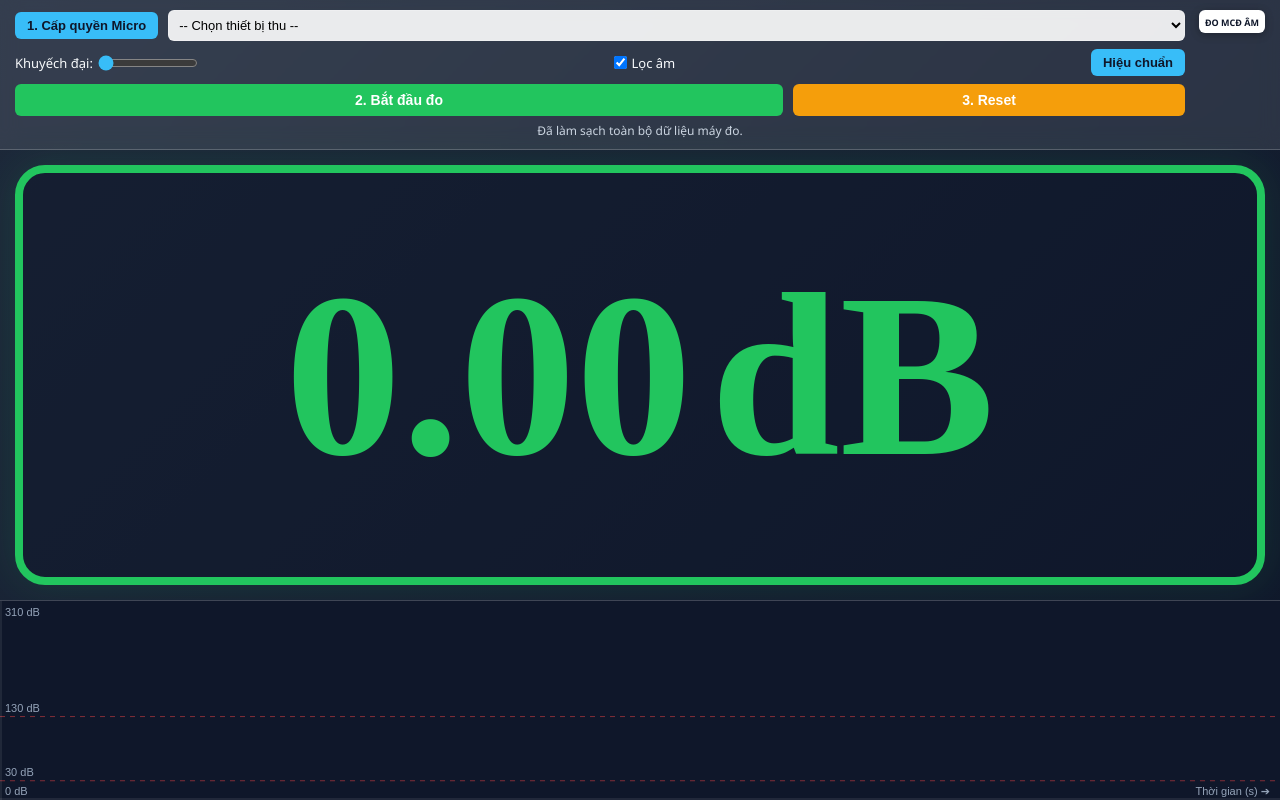
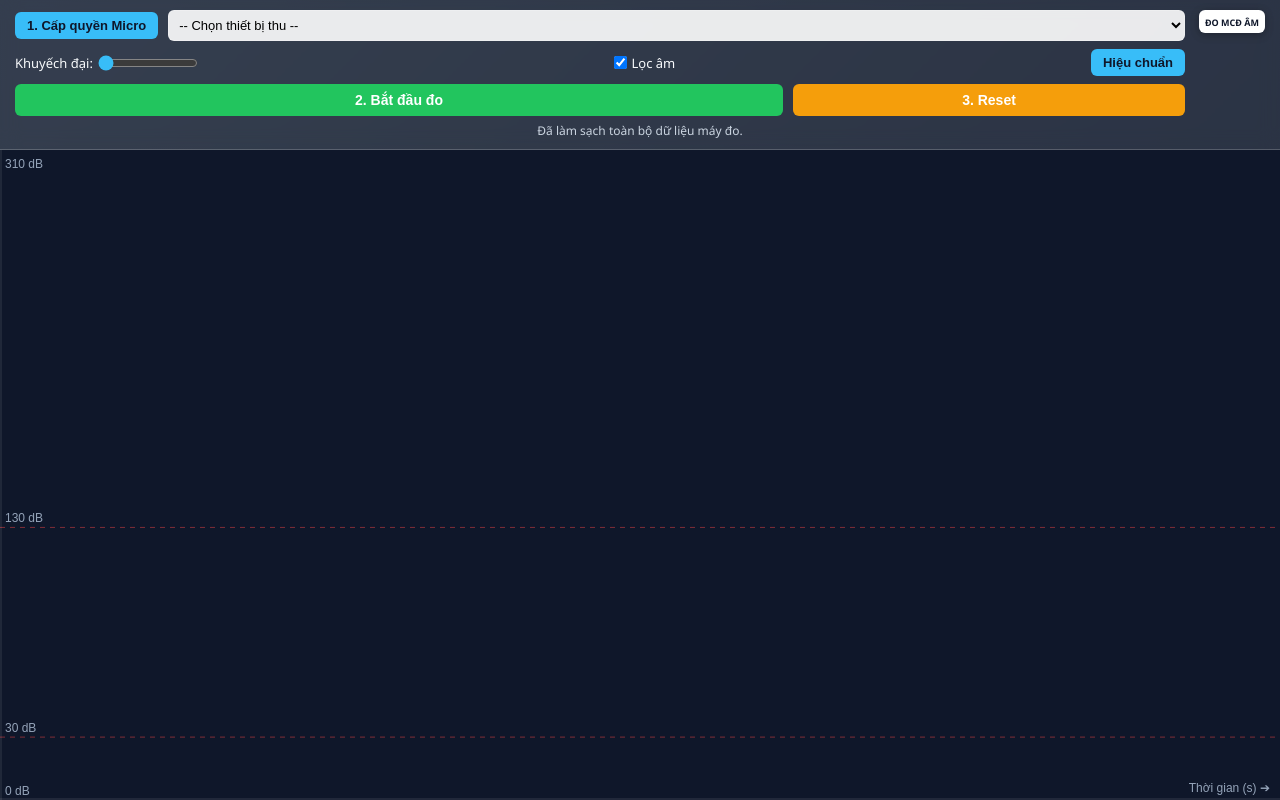
Before and after one commit to Vobinhminh/do_tieng_on_DB, a plain HTML site: page index.html in a window 1280 px wide. Both pictures are taken after a click on the button "3. Reset". Drawn offline with Linux system fonts and the light colour scheme.

Commit message:
index.html
Removed the main display section and updated canvas container styles. Adjusted event handling and tooltip display for the graph.

```diff
--- a/index.html
+++ b/index.html
@@ -134,85 +134,20 @@
             margin-top: -2px;
         }
 
-        /* ================= KHU VỰC HIỂN THỊ TRUNG TÂM ================= */
-        .main-display {
+        /* ================= KHU VỰC ĐỒ THỊ TOÀN MÀN HÌNH ================= */
+        .canvas-container {
             flex: 1;
-            display: flex;
-            flex-direction: row;
-            padding: 15px;
-            gap: 20px;
+            width: 100%;
+            background: rgba(15, 23, 42, 0.9);
+            position: relative;
             min-height: 0;
-            box-sizing: border-box;
-        }
-
-        /* KHUNG CHỮ NHẬT LẤP ĐẦY KHÔNG GIAN */
-        .db-container {
-            flex: 1;
-            height: 100%;
-            min-width: 0;
-            min-height: 0;
-            display: flex;
-            align-items: stretch;
-            justify-content: stretch;
-            padding: 0px;
-        }
-
-        .db-box {
-            flex: 1;
-            container-type: size;
-            background: rgba(15, 23, 42, 0.5);
-            border: 8px solid var(--safe-color);
-            border-radius: 30px;
-            display: flex;
-            flex-direction: column;
-            justify-content: center;
-            align-items: center;
-            box-shadow: 0 0 40px rgba(34, 197, 94, 0.15);
-            transition: border-color 0.15s ease-out, box-shadow 0.15s ease-out;
-            box-sizing: border-box;
-            padding: 5px;
-        }
-
-        .db-readout {
-            display: flex;
-            align-items: baseline;
-            justify-content: center;
-            gap: 1.5cqw;
-            width: 100%;
-            color: var(--safe-color);
-            transition: color 0.15s ease-out;
-        }
-
-        .db-value {
-            font-size: min(19cqw, 65cqh);
-            font-weight: 900;
-            color: inherit;
-            line-height: 1;
-            font-family: 'Times New Roman', Times, serif;
-            font-variant-numeric: tabular-nums;
-        }
-
-        .db-unit {
-            font-size: min(19cqw, 65cqh);
-            font-weight: 900;
-            color: inherit;
-            font-family: 'Times New Roman', Times, serif;
-        }
-
-        /* ĐỒ THỊ BIỂU ĐỒ (dB vs Thời gian) */
-        .canvas-container {
-            width: 100%;
-            height: 200px;
-            background: rgba(15, 23, 42, 0.9);
-            border-top: 1px solid var(--border-color);
-            flex-shrink: 0;
-            position: relative;
         }
 
         canvas {
             width: 100%;
             height: 100%;
             display: block;
+            touch-action: none; /* Tránh xung đột cuộn màn hình trên thiết bị cảm ứng */
         }
 
         /* RESPONSIVE ĐIỆN THOẠI */
@@ -220,9 +155,6 @@
             .top-toolbar { padding-right: 15px; }
             .qr-corner { display: none; }
             .tool-row { padding-right: 0; }
-            .main-display { padding: 10px; }
-            .db-box { border-width: 6px; border-radius: 20px; }
-            .canvas-container { height: 150px; }
         }
     </style>
 </head>
@@ -255,19 +187,7 @@
         <div id="statusText">Vui lòng Cấp quyền Micro để bắt đầu.</div>
     </div>
 
-    <!-- GIAO DIỆN HIỂN THỊ CHÍNH -->
-    <div class="main-display">
-        <div class="db-container">
-            <div id="dbBox" class="db-box">
-                <div id="dbReadout" class="db-readout">
-                    <div id="dbDisplay" class="db-value">0.00</div>
-                    <div class="db-unit">dB</div>
-                </div>
-            </div>
-        </div>
-    </div>
-
-    <!-- ĐỒ THỊ CỘT NĂNG LƯỢNG -->
+    <!-- ĐỒ THỊ CỘT NĂNG LƯỢNG PHÓNG TO TOÀN BỘ KHÔNG GIAN BÊN DƯỚI -->
     <div class="canvas-container" id="canvasContainer">
         <canvas id="waveformCanvas"></canvas>
     </div>
@@ -315,10 +235,6 @@
     const resetBtn = document.getElementById('resetBtn');
     const calibrateBtn = document.getElementById('calibrateBtn');
 
-    const dbReadout = document.getElementById('dbReadout');
-    const dbDisplay = document.getElementById('dbDisplay');
-    const dbBox = document.getElementById('dbBox');
-
     const gainRange = document.getElementById('gainRange');
     const filterToggle = document.getElementById('filterToggle');
     const statusText = document.getElementById('statusText');
@@ -327,7 +243,11 @@
     const canvas = document.getElementById('waveformCanvas');
     const canvasCtx = canvas.getContext('2d');
 
-    window.onresize = () => { if(!isMeasuring) drawEmptyGraph(); };
+    window.onresize = () => {
+        canvas.width = canvas.offsetWidth;
+        canvas.height = canvas.offsetHeight;
+        drawGraphGrid();
+    };
 
     // 1. Cấp quyền & Chọn Micro
     micBtn.addEventListener('click', async () => {
@@ -469,7 +389,7 @@
         measureBtn.innerText = "Bắt đầu đo";
         measureBtn.className = "start-btn";
         micSelect.disabled = false;
-        drawGraphGrid(); // Vẽ lại để sẵn sàng tương tác xem số liệu
+        drawGraphGrid();
     }
 
     // Nút RESET
@@ -481,11 +401,6 @@
         windowCountFrames = 0;
         dbHistory = [];
         selectedBarIndex = -1;
-
-        dbDisplay.innerText = '0.00';
-        dbReadout.style.color = 'var(--safe-color)';
-        dbBox.style.borderColor = 'var(--safe-color)';
-        dbBox.style.boxShadow = '0 0 40px rgba(34, 197, 94, 0.15)';
 
         gainRange.value = 1;
         document.getElementById('filterToggle').checked = true;
@@ -507,21 +422,6 @@
         }
     });
 
-    function updateUI(db) {
-        let formattedDb = db.toFixed(2);
-        dbDisplay.innerText = formattedDb;
-
-        if (db > 130 || db < 30) {
-            dbReadout.style.color = 'var(--danger-color)';
-            dbBox.style.borderColor = 'var(--danger-color)';
-            dbBox.style.boxShadow = '0 0 50px rgba(239, 68, 68, 0.3)';
-        } else {
-            dbReadout.style.color = 'var(--safe-color)';
-            dbBox.style.borderColor = 'var(--safe-color)';
-            dbBox.style.boxShadow = '0 0 40px rgba(34, 197, 94, 0.15)';
-        }
-    }
-
     // Xử lý Sự kiện Chọn Cột khi Chạm/Rê chuột (Hover / Touch / Click)
     function handleCanvasInteract(clientX) {
         if (isMeasuring || dbHistory.length === 0) return;
@@ -529,7 +429,6 @@
         const rect = canvas.getBoundingClientRect();
         const mouseX = clientX - rect.left;
 
-        let totalSlots = 1000; // 1000 mẫu trong 10 giây
         let startX = 60;
         let availableWidth = canvas.width - 80;
 
@@ -549,6 +448,9 @@
     canvas.addEventListener('touchstart', (e) => {
         if (e.touches.length > 0) handleCanvasInteract(e.touches[0].clientX);
     });
+    canvas.addEventListener('touchmove', (e) => {
+        if (e.touches.length > 0) handleCanvasInteract(e.touches[0].clientX);
+    });
 
     // Thuật toán vẽ Đồ thị Cột Năng Lượng (Bar Chart)
     function drawGraphGrid() {
@@ -556,7 +458,7 @@
         canvasCtx.fillRect(0, 0, canvas.width, canvas.height);
 
         canvasCtx.lineWidth = 1;
-        canvasCtx.font = '11px sans-serif';
+        canvasCtx.font = '12px sans-serif';
 
         let y130 = canvas.height - (130 / GRAPH_MAX_DB) * canvas.height;
         let y30 = canvas.height - (30 / GRAPH_MAX_DB) * canvas.height;
@@ -586,20 +488,19 @@
         canvasCtx.stroke();
 
         canvasCtx.fillStyle = '#94a3b8';
-        canvasCtx.fillText(GRAPH_MAX_DB + " dB", 5, 15);
+        canvasCtx.fillText(GRAPH_MAX_DB + " dB", 5, 18);
         canvasCtx.fillText("130 dB", 5, y130 - 5);
         canvasCtx.fillText("30 dB", 5, y30 - 5);
         canvasCtx.fillText("0 dB", 5, canvas.height - 5);
 
         let textWidth = canvasCtx.measureText("Thời gian (s) ➔").width;
-        canvasCtx.fillText("Thời gian (s) ➔", canvas.width - textWidth - 10, canvas.height - 5);
+        canvasCtx.fillText("Thời gian (s) ➔", canvas.width - textWidth - 10, canvas.height - 8);
 
         // VẼ CÁC CỘT CƯỜNG ĐỘ ÂM
         if (dbHistory.length > 0) {
             let maxDb = Math.max(...dbHistory);
             let minDb = Math.min(...dbHistory);
 
-            // Tính toán bề rộng cột cho 1000 mẫu thu được trong 10 giây (0.01s/mẫu)
             let totalSlots = 1000;
             let availableWidth = canvas.width - 80;
             let barWidth = Math.max(0.8, availableWidth / totalSlots);
@@ -619,7 +520,7 @@
                     canvasCtx.fillStyle = '#22c55e'; // Xanh lá (Tiêu chuẩn)
                 }
 
-                // Nếu cột này đang được chọn -> Đổi sang màu vàng sáng rực để làm nổi bật
+                // Nếu cột này đang được chọn -> Đổi sang màu vàng sáng rực
                 if (i === selectedBarIndex) {
                     canvasCtx.fillStyle = '#facc15';
                 }
@@ -639,25 +540,25 @@
                 // Đường dóng dọc đánh dấu vị trí chọn
                 canvasCtx.beginPath();
                 canvasCtx.strokeStyle = 'rgba(250, 204, 21, 0.8)';
-                canvasCtx.setLineDash([2, 2]);
+                canvasCtx.setLineDash([3, 3]);
                 canvasCtx.moveTo(x, 0);
                 canvasCtx.lineTo(x, canvas.height);
                 canvasCtx.stroke();
                 canvasCtx.setLineDash([]);
 
-                // Vẽ hộp thoại tooltip chứa thông số
-                let text = `t: ${timeSec}s | ${val.toFixed(2)} dB`;
-                canvasCtx.font = 'bold 12px monospace';
+                // Hộp thoại Tooltip hiển thị thông số mức cường độ âm
+                let text = `t: ${timeSec}s | L = ${val.toFixed(2)} dB`;
+                canvasCtx.font = 'bold 13px monospace';
                 let textW = canvasCtx.measureText(text).width;
 
                 let boxX = Math.min(Math.max(10, x - textW / 2), canvas.width - textW - 20);
-                let boxY = Math.max(25, y - 10);
+                let boxY = Math.max(30, y - 12);
 
                 canvasCtx.fillStyle = 'rgba(15, 23, 42, 0.95)';
-                canvasCtx.fillRect(boxX - 5, boxY - 14, textW + 10, 18);
+                canvasCtx.fillRect(boxX - 6, boxY - 16, textW + 12, 22);
                 canvasCtx.strokeStyle = '#facc15';
-                canvasCtx.lineWidth = 1;
-                canvasCtx.strokeRect(boxX - 5, boxY - 14, textW + 10, 18);
+                canvasCtx.lineWidth = 1.5;
+                canvasCtx.strokeRect(boxX - 6, boxY - 16, textW + 12, 22);
 
                 canvasCtx.fillStyle = '#facc15';
                 canvasCtx.fillText(text, boxX, boxY);
@@ -696,7 +597,6 @@
             if (db > GRAPH_MAX_DB) db = GRAPH_MAX_DB;
 
             currentRmsDb = db;
-            updateUI(db);
 
             windowSumDb += db;
             windowCountFrames++;
```
